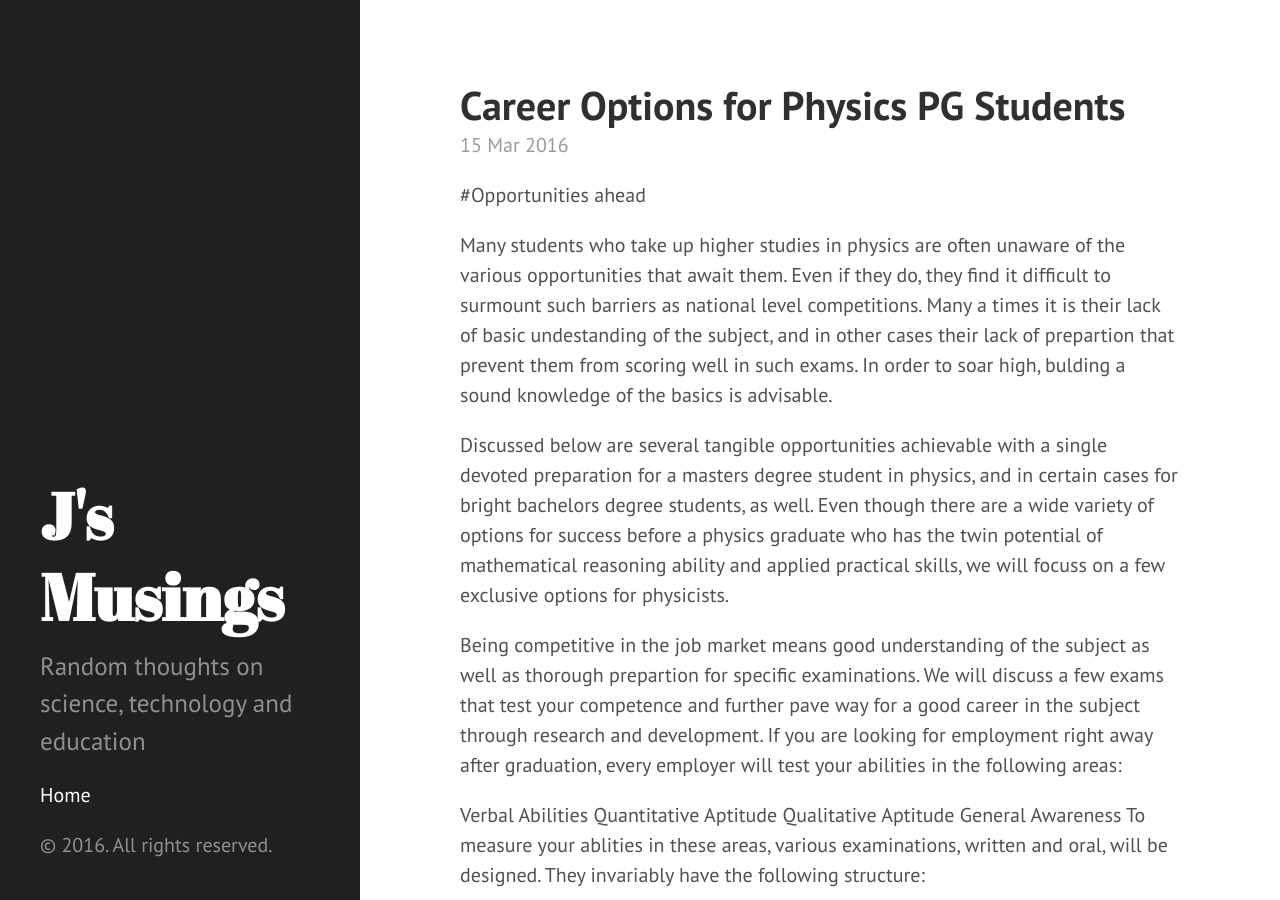
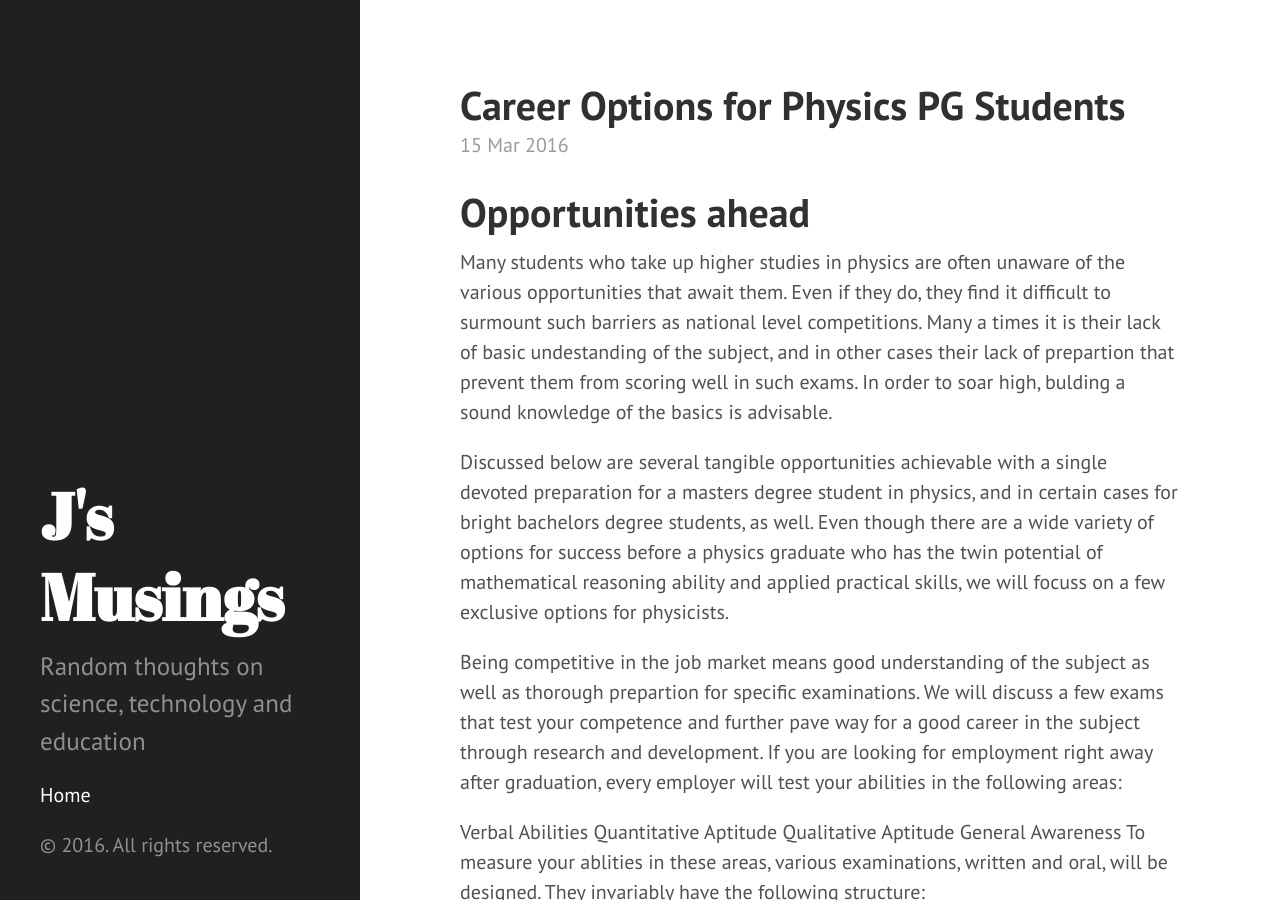
Before and after one commit to nishad/jijopu.github.io, a Jekyll site: the page built from _posts/2016-03-15-career-options-for-physics-pg-students.markdown, in a window 1280 px wide and 900 px high. Built offline with Jekyll 4.4.1, drawn with Linux system fonts in a browser that asks for light colours.

```diff
--- a/_posts/2016-03-15-career-options-for-physics-pg-students.markdown
+++ b/_posts/2016-03-15-career-options-for-physics-pg-students.markdown
@@ -3,7 +3,8 @@ published: true
 title: Career Options for Physics PG Students
 layout: post
 ---
-#Opportunities ahead
+Opportunities ahead
+=================
 
 
 Many students who take up higher studies in physics are often unaware of the various opportunities that await them. Even if they do, they find it difficult to surmount such barriers as national level competitions. Many a times it is their lack of basic undestanding of the subject, and in other cases their lack of prepartion that prevent them from scoring well in such exams. In order to soar high, bulding a sound knowledge of the basics is advisable.
```
